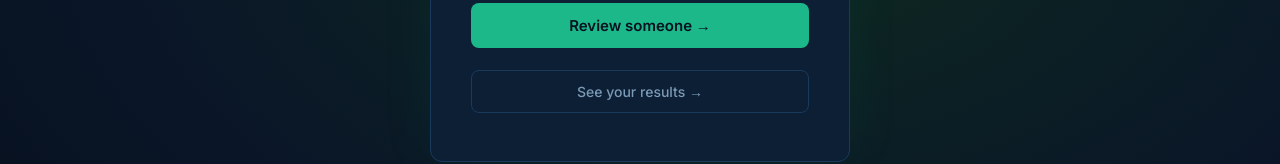
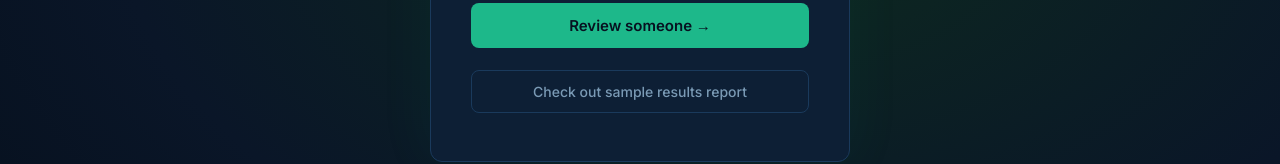
Before and after one commit to anvesharma/mind-frontend, a React (Create React App) app: page /assessment in a window 1280 px wide. Shown: the part 416-580 px from the top of the page. Built offline with nearby package versions, Linux system fonts and the light colour scheme; no server answers; sample sign-in values are in the browser's storage.

Commit message:
Update sample results button text

```diff
--- a/src/pages/Assessment.jsx
+++ b/src/pages/Assessment.jsx
@@ -80,7 +80,7 @@ export default function Assessment() {
             {mode === 'personal' ? 'Get my Mind profile →' : 'Review someone →'}
           </button>
           <button className="btn-ghost" onClick={() => mode === 'personal' ? navigate('/results-preview') : navigate('/reports')}>
-            See your results →
+            Check out sample results report
           </button>
         </div>
       </div>
```
